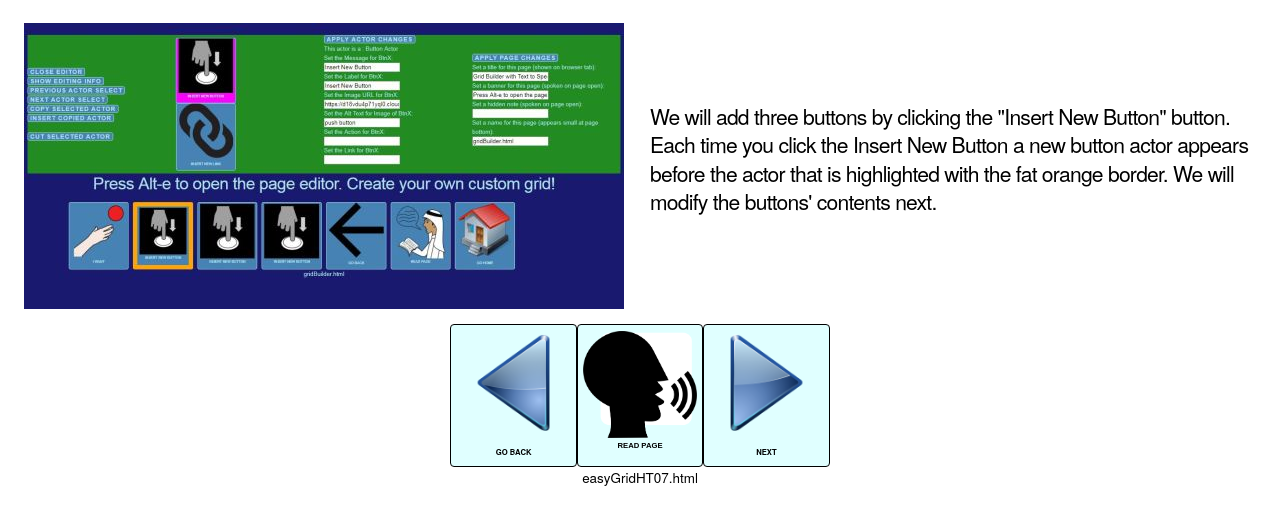
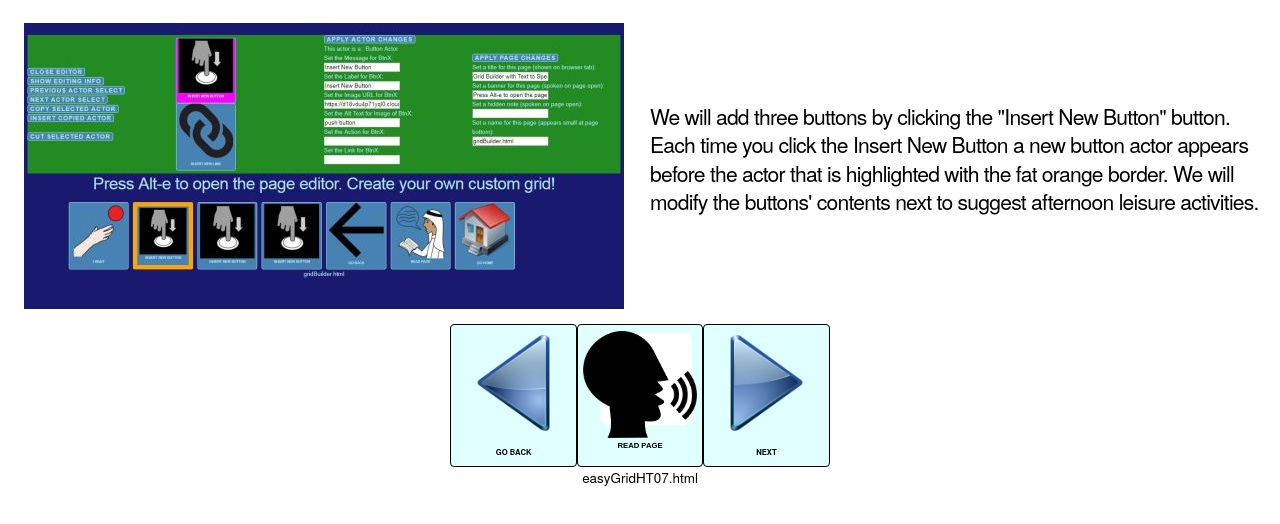
Before and after one commit to jamjolu/awp, a plain HTML site: page awp-howto/easyGridHT07.html in a window 1280 px wide. Shown: the part 82-606 px from the top of the page. Drawn offline with Linux system fonts and the light colour scheme.

Commit message:
Add files via upload
Update and add new how-to files, fix easy grid page 7

```diff
--- a/awp-howto/easyGridHT07.html
+++ b/awp-howto/easyGridHT07.html
@@ -79,7 +79,7 @@
 		</div>
 		<div class="f_row">
 			<div class="f_item centered"><img id="bigPic" alt="the grid builder page editor" src="Clipboard09.jpg"></div>
-			<div class="f_item"><h4 id="mainText" class="centered readThis">We will add three buttons by clicking the "Insert New Button" button. Each time you click the Insert New Button a new button actor appears before the actor that is highlighted with the fat orange border. We will modify the buttons' contents next.</h4></div>
+			<div class="f_item"><h4 id="mainText" class="centered readThis">We will add three buttons by clicking the "Insert New Button" button. Each time you click the Insert New Button a new button actor appears before the actor that is highlighted with the fat orange border. We will modify the buttons' contents next to suggest afternoon leisure activities.</h4></div>
 		</div>
 
 		<div class="actuators">
```
Also changed, not shown: 4 other files.
